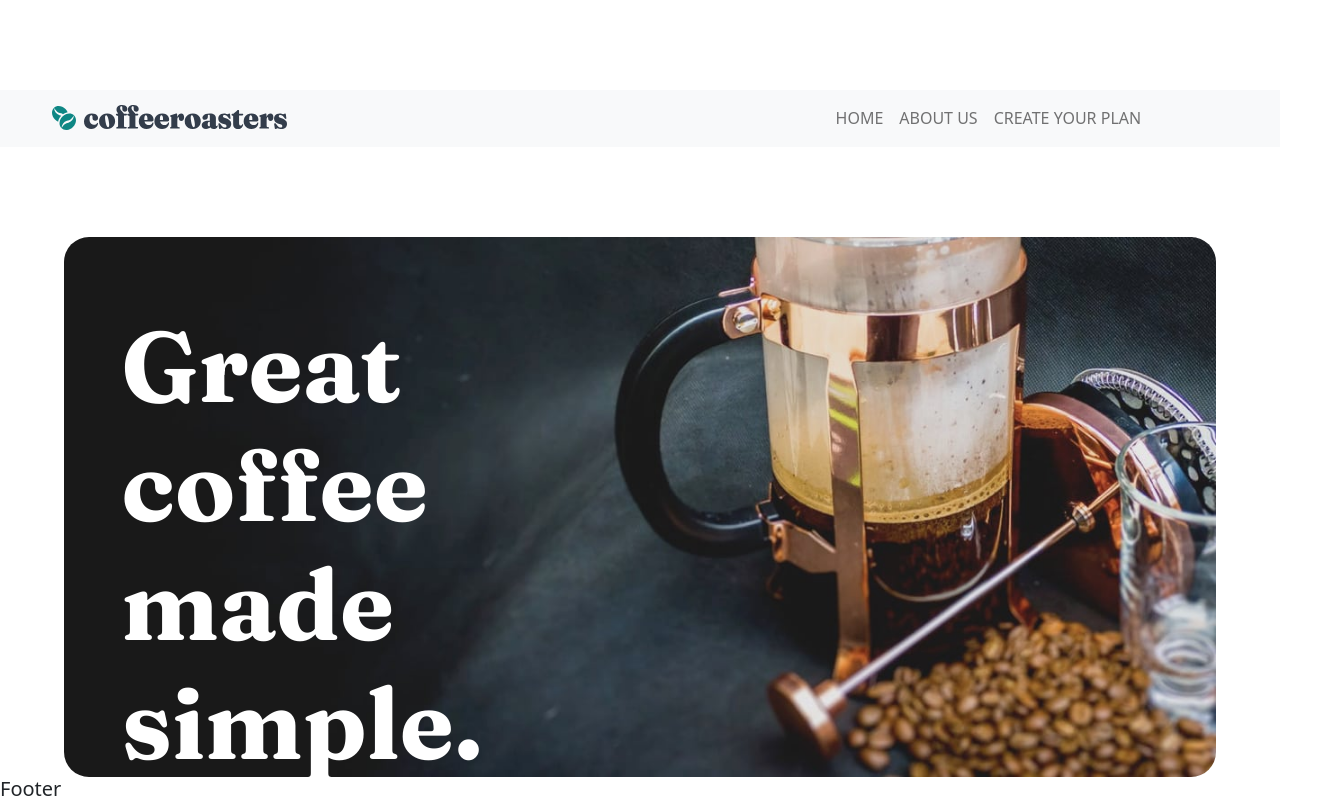
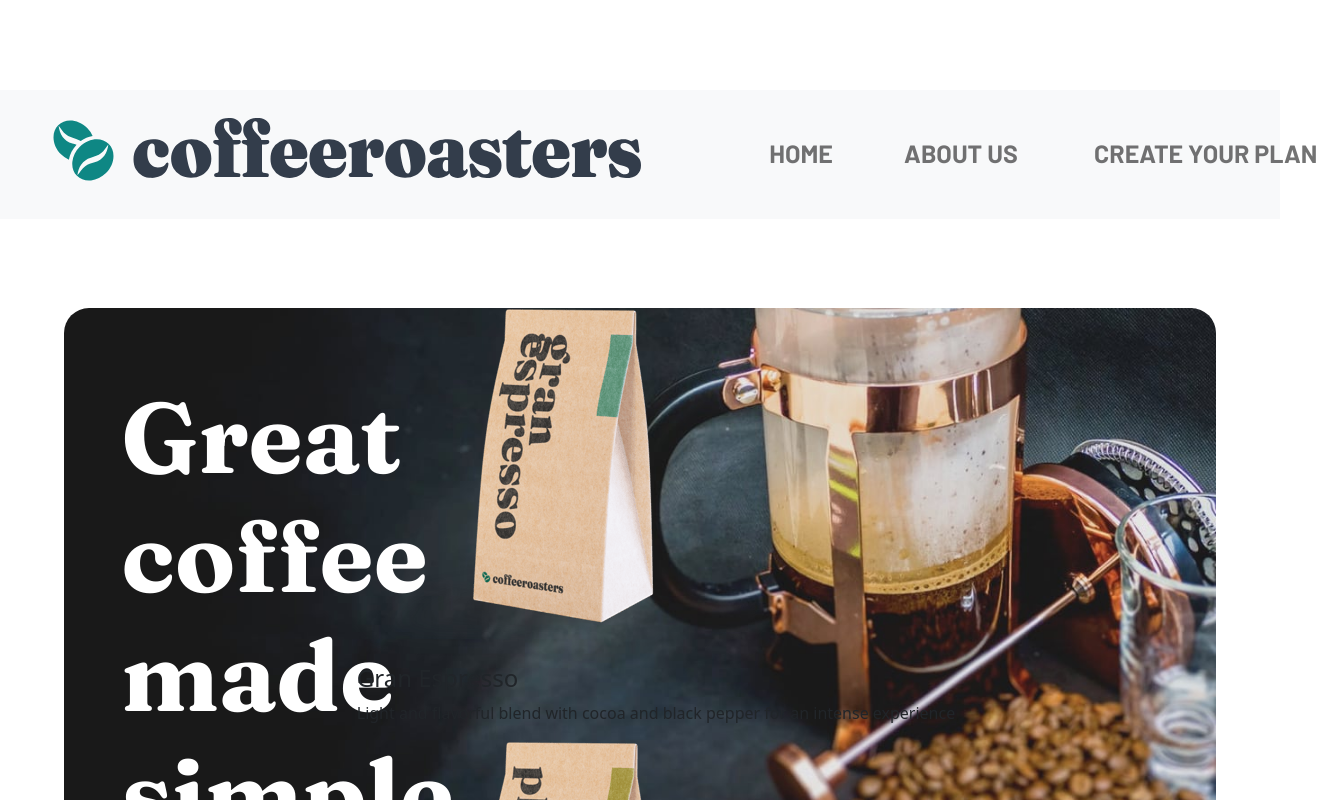
Before and after one commit to Protector1985/coffee-page, a React (Create React App) app: page / in a window 1280 px wide. Shown: the top 800 px of the page, 1317 px wide, since content can reach past the window. Built offline with nearby package versions, Linux system fonts and the light colour scheme.

Commit message:
menu bar complete, intro component complete

```diff
--- a/public/index.html
+++ b/public/index.html
@@ -19,6 +19,8 @@
     <link rel="preconnect" href="https://fonts.gstatic.com">
     <link rel="preconnect" href="https://fonts.gstatic.com">
     <link href="https://fonts.googleapis.com/css2?family=Barlow&family=Fraunces:wght@700&display=swap" rel="stylesheet">
+    <link rel="preconnect" href="https://fonts.gstatic.com">
+    <link href="https://fonts.googleapis.com/css2?family=Barlow:wght@700&display=swap" rel="stylesheet">
     <title>React App</title>
   </head>
   <body>
--- a/src/components/body/Body.js
+++ b/src/components/body/Body.js
@@ -1,12 +1,14 @@
 import React from 'react';
 
 import Intro from './Intro/Intro'
+import Collection from './Collection/Collection'
 import bodyCSS from './body.module.css'
 
 function Body() {
     return (
         <div className={bodyCSS.bodyWrapper}>
             <Intro />
+            <Collection />
         </div>
     )
 }
--- /dev/null
+++ b/src/components/body/Collection/Collection.js
@@ -0,0 +1,42 @@
+import React from 'react'
+
+import granEspresso from '../../../assets/home/desktop/image-gran-espresso.png'
+import piccollo from '../../../assets/home/desktop/image-piccollo.png'
+import planalto from '../../../assets/home/desktop/image-planalto.png'
+import danche from '../../../assets/home/desktop/image-danche.png'
+
+import collectionCSS from './collection.module.css'
+
+
+function Collection() {
+
+    return (
+        <div className={collectionCSS.container}>
+            <ul>
+                <li>
+                    <img src={granEspresso} alt="Gran Espresso Picture" />
+                    <h4>Gran Espresso</h4>
+                    <p>Light and flavorful blend with cocoa and black pepper for an intense experience</p>
+                </li>
+
+                <li>
+                    <img src={planalto} alt="Planalto Coffee Picture" />
+                    <h4>Planalto</h4>
+                    <p>Brazilian dark roast with rich and velvety body, and hints of fruits and nuts</p>
+                </li>
+                <li>
+                    <img src={piccollo} alt="Piccollo Coffee Picture" />
+                    <h4>Piccollo</h4>
+                    <p>Mild and smooth blend featuring notes of toasted almond and dried cherry</p>
+                </li>
+                <li>
+                    <img src={danche} alt="Danche Coffee Picture" />
+                    <h4>Danche</h4>
+                    <p>Ethiopian hand-harvested blend densely packed with vibrant fruit notes</p>
+                </li>
+            </ul>
+        </div>
+    )
+}
+
+export default Collection;
--- /dev/null
+++ b/src/components/body/Collection/collection.module.css
@@ -0,0 +1,11 @@
+.container {
+    position: absolute;
+}
+
+
+@media (max-width: 320px) {
+    .container {
+
+    }
+
+}
--- a/src/components/header/Header.js
+++ b/src/components/header/Header.js
@@ -18,15 +18,23 @@ function Header() {
         if(width <= 414 && width > 330 ) {
             svgRef.current.setAttribute('viewBox',"110 -5 42 42")
             svgRef.current.setAttribute('width', "180")
+            svgRef.current.setAttribute('height', "27")
         } else if(width > 414 && width < 768 ) {
             svgRef.current.setAttribute('width',"237")
             svgRef.current.setAttribute('viewBox',"110 0 30 30")
+            svgRef.current.setAttribute('height', "27")
         }  else if (width < 330 ) {
             svgRef.current.setAttribute('viewBox',"110 -5 42 42")
             svgRef.current.setAttribute('width', "180")
-        } else if (width >= 768 ) {
+            svgRef.current.setAttribute('height', "27")
+        } else if (width >= 768 && width <= 1024 ) {
             svgRef.current.setAttribute('viewBox', null)
             svgRef.current.setAttribute('width', "237")
+            svgRef.current.setAttribute('height', "27")
+        } else if (width >= 1025 ) {
+            svgRef.current.setAttribute('viewBox', "100 -5 40 40")
+            svgRef.current.setAttribute('width', "600")
+            svgRef.current.setAttribute('height', "100")
         }
     },[width])
 
@@ -36,10 +44,10 @@ function Header() {
         <Navbar className={headerCSS.menubar} color="light" light expand="md">
             <NavbarBrand className={headerCSS.brand}><Logo className={headerCSS.logo} ref={svgRef} /></NavbarBrand>
             <Toggler setOpenState={setOpenState}></Toggler>
-            <Collapse isOpen={openState} navbar>
-            <Nav className="mr-auto" navbar>
+            <Collapse className= {headerCSS.menuItemContainer} isOpen={openState} navbar>
+            <Nav className={`mr-auto`} navbar>
                 <NavItem>
-                    <NavLink className={headerCSS.linkItem} href="/components/">HOME</NavLink>
+                    <NavLink className={`${headerCSS.linkItem} ${headerCSS.firstItem}`} href="/components/">HOME</NavLink>
                 </NavItem>
                 <NavItem>
                     <NavLink className={headerCSS.linkItem} href="/components/">ABOUT US</NavLink>
--- a/src/components/header/header.module.css
+++ b/src/components/header/header.module.css
@@ -2,10 +2,13 @@
     display:flex;
     flex-direction: row;
     margin-top:7%;
+    justify-content: space-between;
+    font-family: 'Barlow', sans-serif;
+    font-weight:bold;
 }
 
 .brand {
-    flex-grow: 4;
+    flex-grow: 3;
     margin-left: 4%;
 }
 
@@ -20,7 +23,7 @@
 
 
 
-@media (min-width: 768px) {
+@media (min-width: 768px) and (max-width: 1024px) {
     .logo {
         margin-bottom: 3px;
     }
@@ -30,12 +33,28 @@
     }
 }
 
-@media (min-width: 1024px) {
+@media (min-width: 1025px) {
     .logo {
         margin-bottom: 3px;
     }
     .linkItem {
-        margin-left:none;
-        font-size:16px;
+        font-size:25px;
+        width: 190px;
+        white-space:nowrap;
+    }
+
+    .firstItem {
+        text-align:center;
+    }
+
+    .menuItemContainer {
+        flex-grow:0;
+        flex-basis: none;
+    }
+
+
+    .brand {
+        flex-grow: 10;
+        margin-left: 4%;
     }
 }
```
